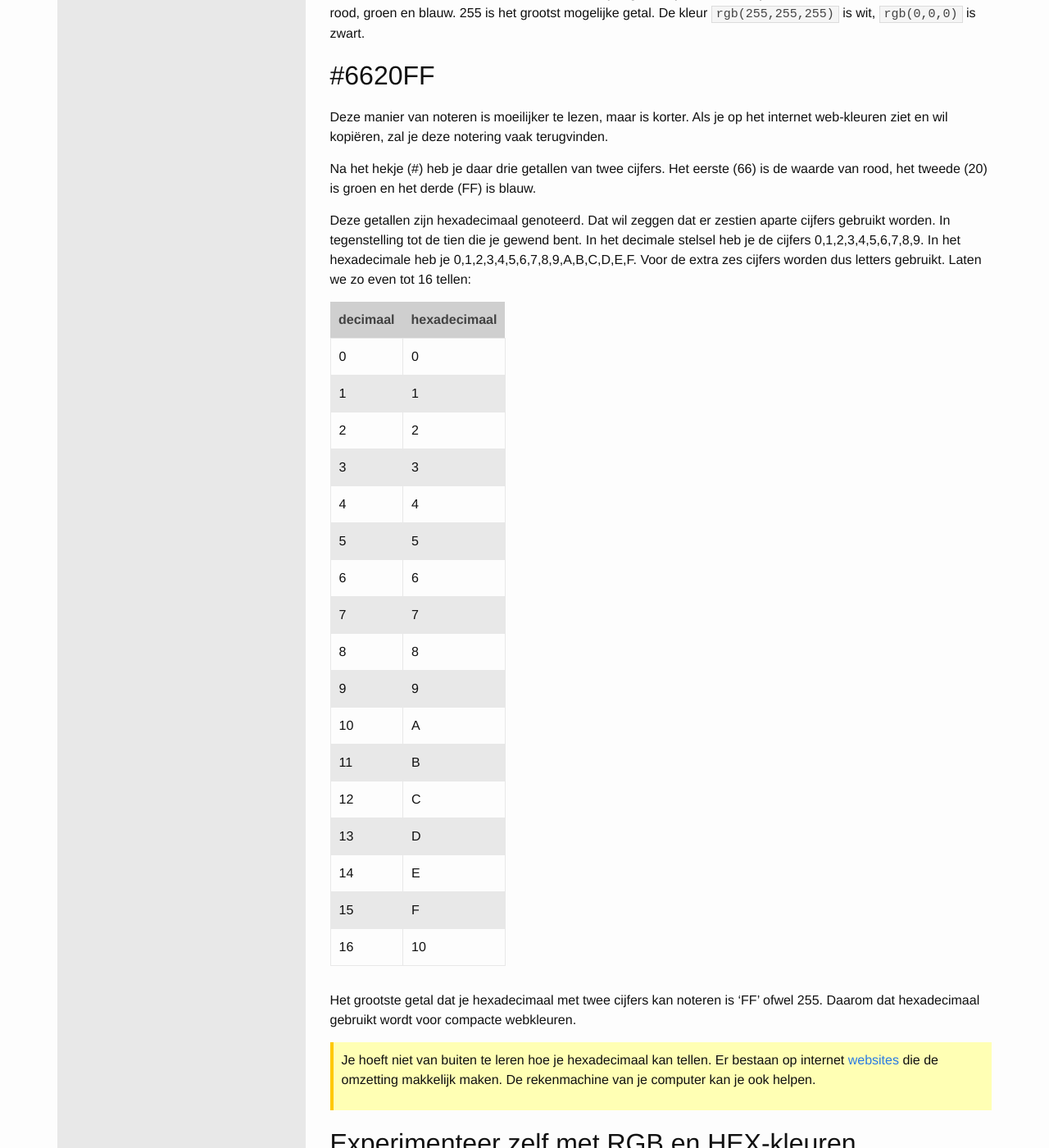
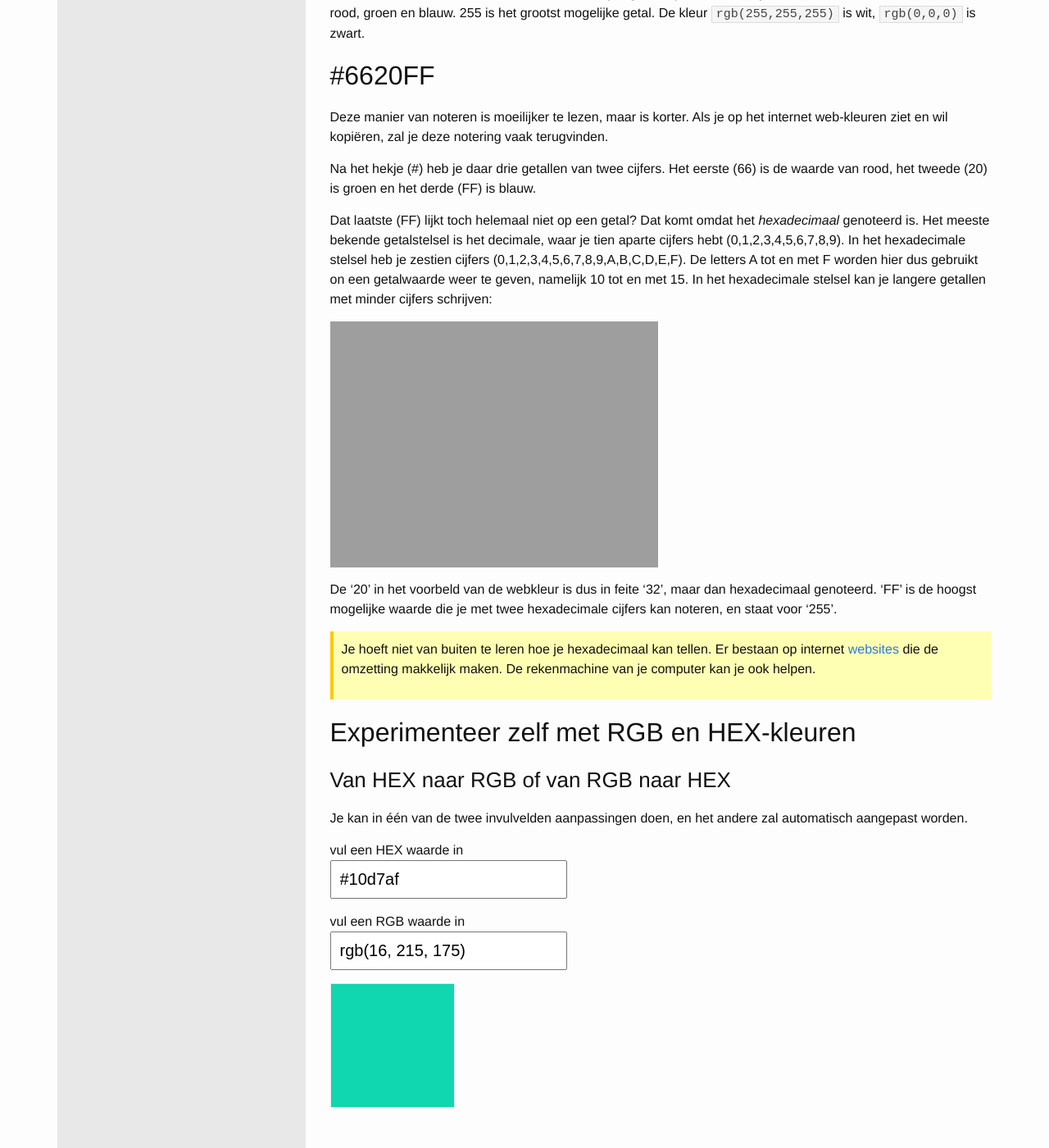
Before and after one commit to toonvandeputte/coderdojo_html_css, a Jekyll site: the page built from _tutorial-css/stap4.md, in a window 1280 px wide and 1400 px high, scrolled down 1402 px. Shown: the whole window at 82% size. Built offline with Jekyll 4.4.1, drawn with Linux system fonts in a browser that asks for light colours; some of the changed text lies outside the part shown.

Commit message:
stappen verduidelijkt

```diff
--- a/_tutorial-css/stap4.md
+++ b/_tutorial-css/stap4.md
@@ -32,7 +32,7 @@ Op school heb je geleerd dat geel en blauw samen groen worden, en dat rood en bl
 
 Kleuren in css bestaan uit Rood, Groen en Blauw. Door die drie te mengen, kan je alle kleuren maken. Dat is even wennen als je enkel mengen met verf gewend bent. Je krijgt misschien niet altijd de kleur die je denkt te krijgen. Door veel met kleur te werken, leer je dat op den duur beter kennen.
 
- Je kan RGB-kleuren in css op twee manieren noteren:
+Je kan RGB-kleuren in css op verschillende manieren noteren, dit zijn de voormaanste:
 
 {% highlight css %}
 body {
@@ -56,67 +56,11 @@ Deze manier van noteren is moeilijker te lezen, maar is korter. Als je op het in
 
 Na het hekje (#) heb je daar drie getallen van twee cijfers. Het eerste (66) is de waarde van rood, het tweede (20) is groen en het derde (FF) is blauw.
 
-Deze getallen zijn hexadecimaal genoteerd. Dat wil zeggen dat er zestien aparte cijfers gebruikt worden. In tegenstelling tot de tien die je gewend bent. In het decimale stelsel heb je de cijfers 0,1,2,3,4,5,6,7,8,9. In het hexadecimale heb je 0,1,2,3,4,5,6,7,8,9,A,B,C,D,E,F. Voor de extra zes cijfers worden dus letters gebruikt. Laten we zo even tot 16 tellen:
+Dat laatste (FF) lijkt toch helemaal niet op een getal? Dat komt omdat het *hexadecimaal* genoteerd is. Het meeste bekende getalstelsel is het decimale, waar je tien aparte cijfers hebt (0,1,2,3,4,5,6,7,8,9). In het hexadecimale stelsel heb je zestien cijfers (0,1,2,3,4,5,6,7,8,9,A,B,C,D,E,F). De letters A tot en met F worden hier dus gebruikt on een getalwaarde weer te geven, namelijk 10 tot en met 15. In het hexadecimale stelsel kan je langere getallen met minder cijfers schrijven:
 
-<table class="deftable">
-    <tr>
-        <th>decimaal</th>
-        <th>hexadecimaal</th>
-    </tr>
-    <tr>
-        <td>0</td><td>0</td>
-    </tr>
-    <tr>
-        <td>1</td><td>1</td>
-    </tr>
-    <tr>
-        <td>2</td><td>2</td>
-    </tr>
-    <tr>
-        <td>3</td><td>3</td>
-    </tr>
-    <tr>
-        <td>4</td><td>4</td>
-    </tr>
-    <tr>
-        <td>5</td><td>5</td>
-    </tr>
-    <tr>
-        <td>6</td><td>6</td>
-    </tr>
-    <tr>
-        <td>7</td><td>7</td>
-    </tr>
-    <tr>
-        <td>8</td><td>8</td>
-    </tr>
-    <tr>
-        <td>9</td><td>9</td>
-    </tr>
-    <tr>
-        <td>10</td><td>A</td>
-    </tr>
-    <tr>
-        <td>11</td><td>B</td>
-    </tr>
-    <tr>
-        <td>12</td><td>C</td>
-    </tr>
-    <tr>
-        <td>13</td><td>D</td>
-    </tr>
-    <tr>
-        <td>14</td><td>E</td>
-    </tr>
-    <tr>
-        <td>15</td><td>F</td>
-    </tr>
-    <tr>
-        <td>16</td><td>10</td>
-    </tr>
-</table>
+![hexadecimaal telvoorbeeld]({{ site.github.url }}/images/explanations_counting_hex.png)
 
-Het grootste getal dat je hexadecimaal met twee cijfers kan noteren is 'FF' ofwel 255. Daarom dat hexadecimaal gebruikt wordt voor compacte webkleuren.
+De '20' in het voorbeld van de webkleur is dus in feite '32', maar dan hexadecimaal genoteerd. 'FF' is de hoogst mogelijke waarde die je met twee hexadecimale cijfers kan noteren, en staat voor '255'.
 
 {% include attention.html notice="Je hoeft niet van buiten te leren hoe je hexadecimaal kan tellen. Er bestaan op internet [websites](http://www.psyclops.com/tools/rgb/) die de omzetting makkelijk maken. De rekenmachine van je computer kan je ook helpen." %}
 
```
Also changed, not shown: _tutorial-css/stap3.md (+1 -1 lines), _tutorial-html/stap3.md (+4 -0 lines), _tutorial-html/stap4b.md (+4 -0 lines), Gemfile.lock.
